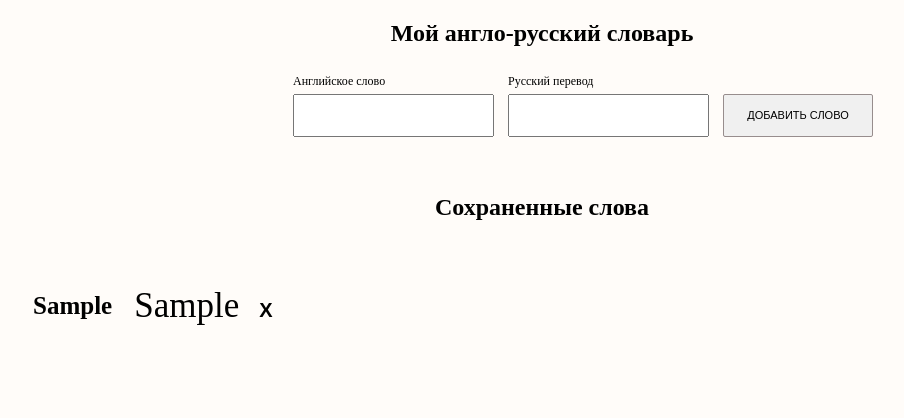
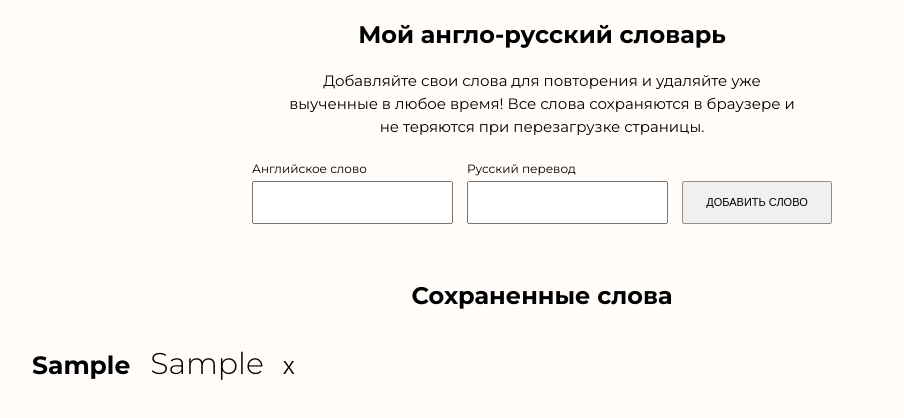
Before and after one commit to SiJunma/dictionary, a plain HTML site: page index.html in a window 1280 px wide. Both pictures are taken after typing "Sample", "Sample" into the empty fields and a click on the button "ДОБАВИТЬ СЛОВО". Shown: the whole page, without its empty margins (98-1002 px from the left). Drawn offline with Linux system fonts and the light colour scheme.

Commit message:
Add files via upload

```diff
--- a/css.css
+++ b/css.css
@@ -21,9 +21,8 @@ h2 {
 .inputs-block {
     display: flex;
     align-items: flex-end;
+    justify-content: center;
     padding: 0;
-    width: 50%;
-    margin: 0 auto;
 }
 
 #inputs-section {
@@ -58,17 +57,15 @@ h2 {
 }
 
 .rus-word {
-    font-size: 35px;
+    font-size: 30px;
     font-weight: lighter;
     line-height: 43px;
-    margin: 40px 0px;
-    display: inline-block;
+    margin: 10px 0px;
 }
 
 .eng-word {
     font-weight: bold;
     font-size: 25px;
-    display: inline-block;
     margin-right: 20px;
     line-height: 43px;
 }
@@ -80,9 +77,27 @@ h2 {
 .btn-delete {
     border: none;
     background: none;
-    font-weight: bold;
-    font-size: 20px;
+    font-weight: normal;
+    font-size: 18px;
     padding-top: 11px;
     cursor: pointer;
-    margin-left: 10px;
+    margin-left: 13px;
 }
+
+td {
+    padding: 0;
+    margin: 0;
+}
+
+.tr {
+    display: flex;
+    align-items: baseline;
+}
+
+.des {
+    text-align: center;
+    width: 50%;
+    margin: 10px auto;
+    line-height: 23px;
+    font-size: 15px;
+}
--- a/index.html
+++ b/index.html
@@ -4,12 +4,14 @@
         <title>Англо-русский словарь для тренировок</title>
         <meta charset="UTF-8">
         <meta name="viewport" content="width=device-width, initial-scale=1, shrink-to-fit=no">
+        <link href="https://fonts.googleapis.com/css?family=Montserrat:300,400,700&display=swap" rel="stylesheet">
         <link rel="stylesheet" href="css.css">
     </head>
     <body>
         <section id="inputs-section">
             <div class="container">
                 <h1>Мой англо-русский словарь</h1>
+                <p class="des">Добавляйте свои слова для повторения и удаляйте уже выученные в любое время! Все слова сохраняются в браузере и не теряются при перезагрузке страницы.</p>
                 <ul class="inputs-block">
                     <li class="input-item">
                         <label class="input-item-title" for="eng">Английское слово</label>
```
